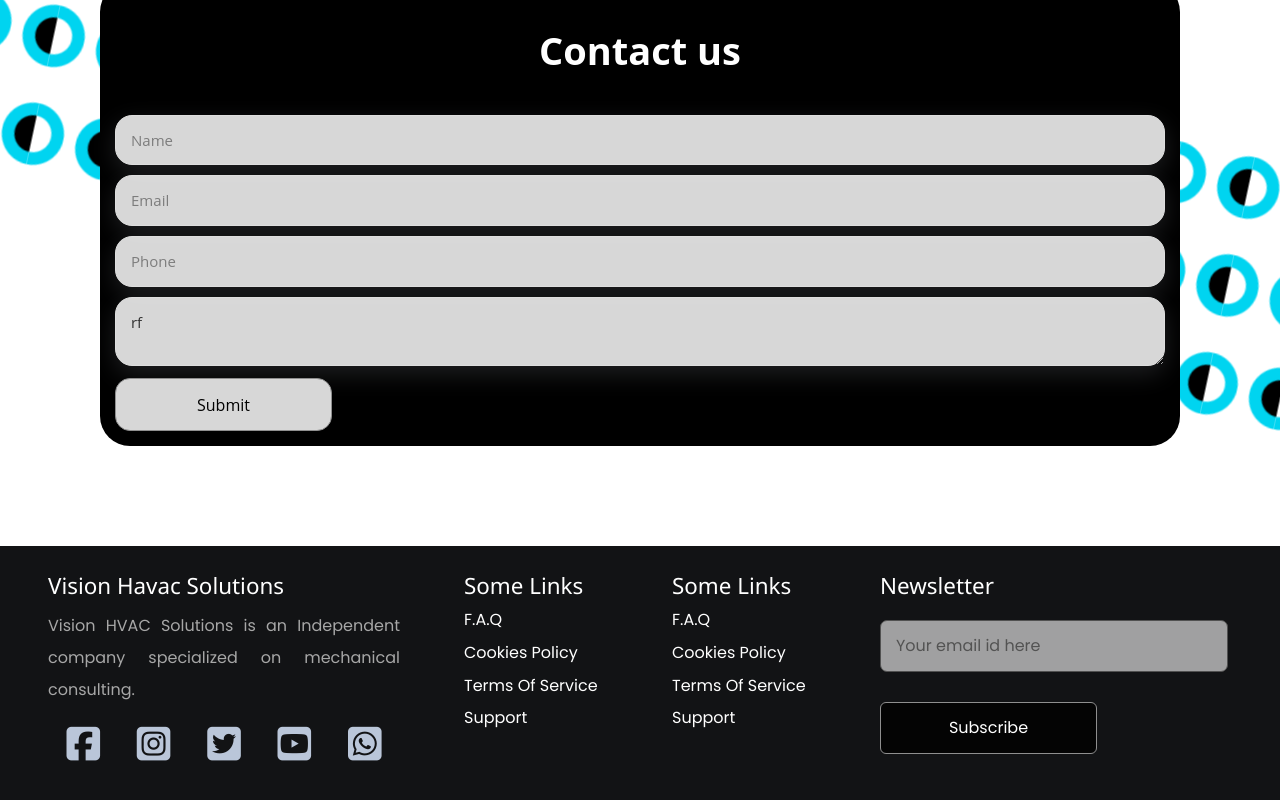
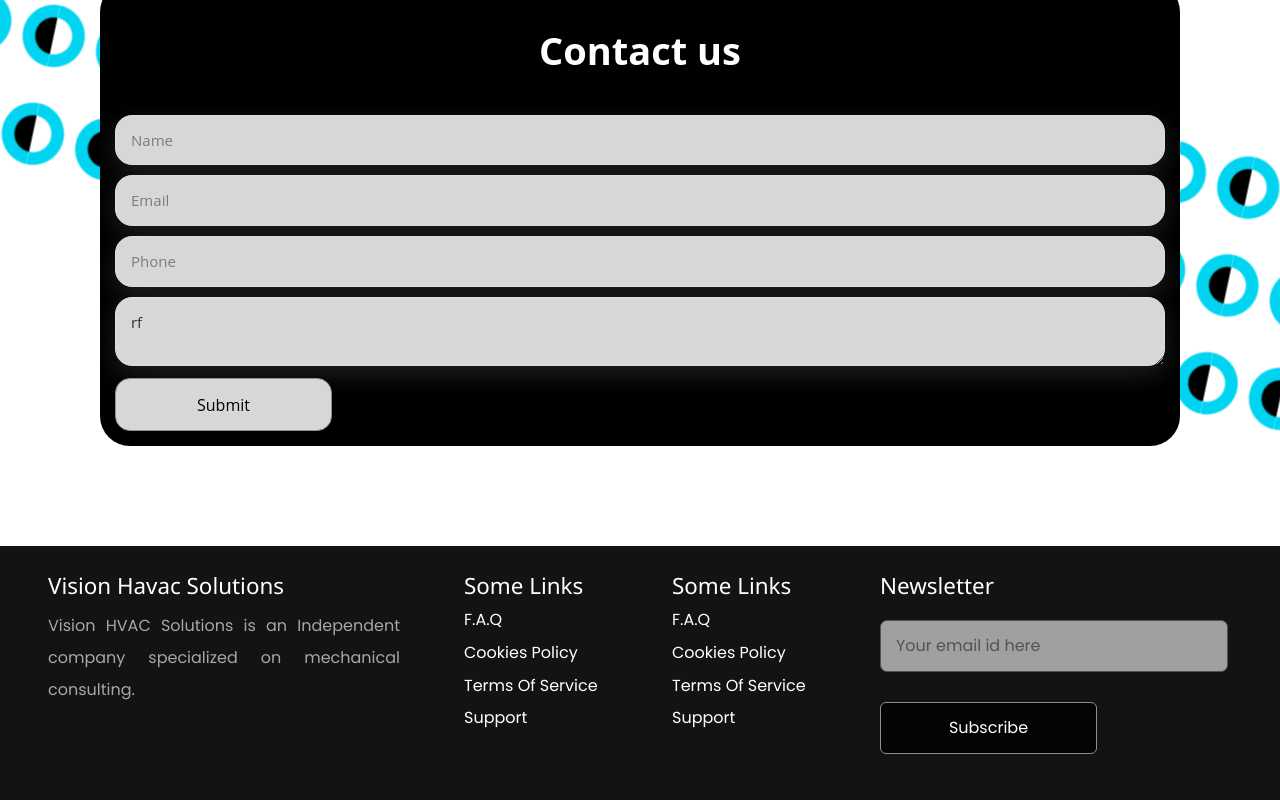
Before and after one commit to srivat2001/visionhvac, a React (Create React App) app: page / in a window 1280 px wide. Shown: the part 3054-3854 px from the top of the page. Built offline with nearby package versions, Linux system fonts and the light colour scheme.

Commit message:
Add all my files

```diff
--- a/src/components/Footer/Footer.js
+++ b/src/components/Footer/Footer.js
@@ -14,13 +14,7 @@ const footer =()=> {
    mechanical consulting.
   </p>
 
-  <div className="social">
-    <i className="fa-brands fa-facebook-square"></i>
-    <i className="fa-brands fa-instagram-square"></i>
-    <i className="fa-brands fa-twitter-square"></i>
-    <i className="fa-brands fa-youtube-square"></i>
-    <i className="fa-brands fa-whatsapp-square"></i>
-  </div>
+
 </div>
 
 <div className="column links">
```
